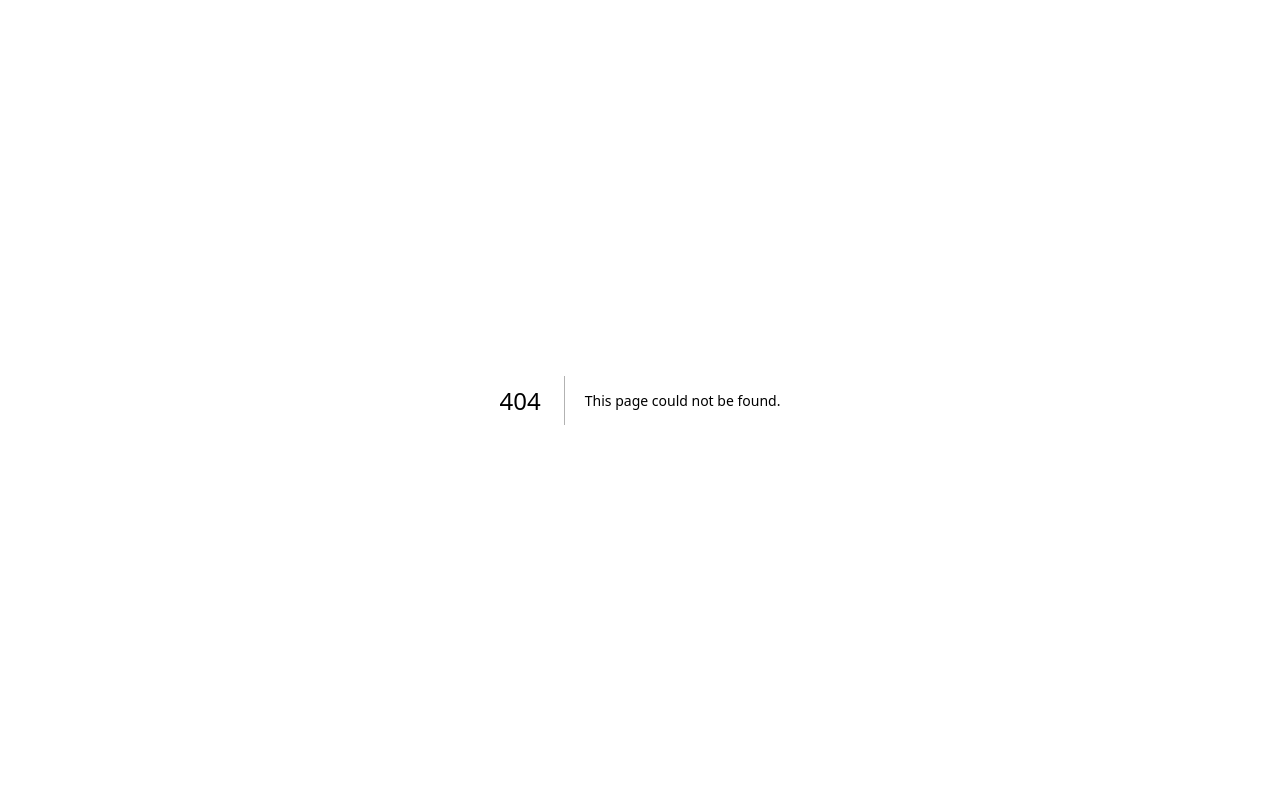
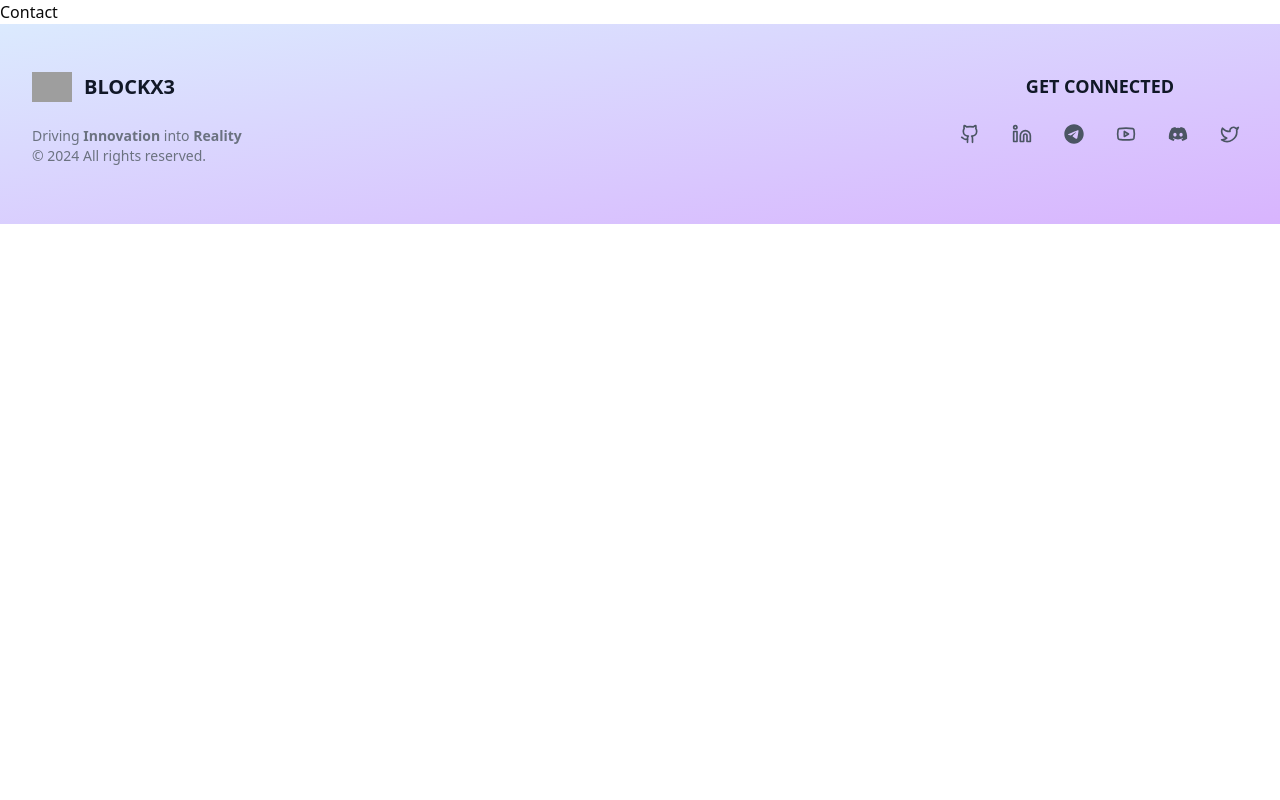
Before and after one commit to blockx3/website, a Next.js app: page /contact in a window 1280 px wide. Before the commit this address had no page. Shown: the top 800 px of the page. Built offline with nearby package versions, Linux system fonts and the light colour scheme; grey boxes are pictures that could not be loaded.

Commit message:
feat: contact us page initialized

```diff
--- /dev/null
+++ b/app/contact/page.tsx
@@ -0,0 +1,5 @@
+const Contact = () => {
+  return <div>Contact</div>;
+};
+
+export default Contact;
--- a/app/globals.css
+++ b/app/globals.css
@@ -27,7 +27,8 @@
     --chart-3: 197 37% 24%;
     --chart-4: 43 74% 66%;
     --chart-5: 27 87% 67%;
-    --radius: 0.5rem}
+    --radius: 0.5rem;
+  }
   .dark {
     --background: 0 0% 3.9%;
     --foreground: 0 0% 98%;
@@ -52,7 +53,8 @@
     --chart-2: 160 60% 45%;
     --chart-3: 30 80% 55%;
     --chart-4: 280 65% 60%;
-    --chart-5: 340 75% 55%}
+    --chart-5: 340 75% 55%;
+  }
 }
 @layer base {
   * {
--- a/next.config.mjs
+++ b/next.config.mjs
@@ -5,11 +5,11 @@ const nextConfig = {
       {
         protocol: 'https',
         hostname: '**',
-            }
+      },
     ],
     dangerouslyAllowSVG: true,
   },
-    output: "standalone"
+  output: 'standalone',
 };
 
 export default nextConfig;
```
Also changed, not shown: components.json, 1 other file (tests, documents, lock files or other folders). Lines whose indentation alone changed are shown as unchanged.
